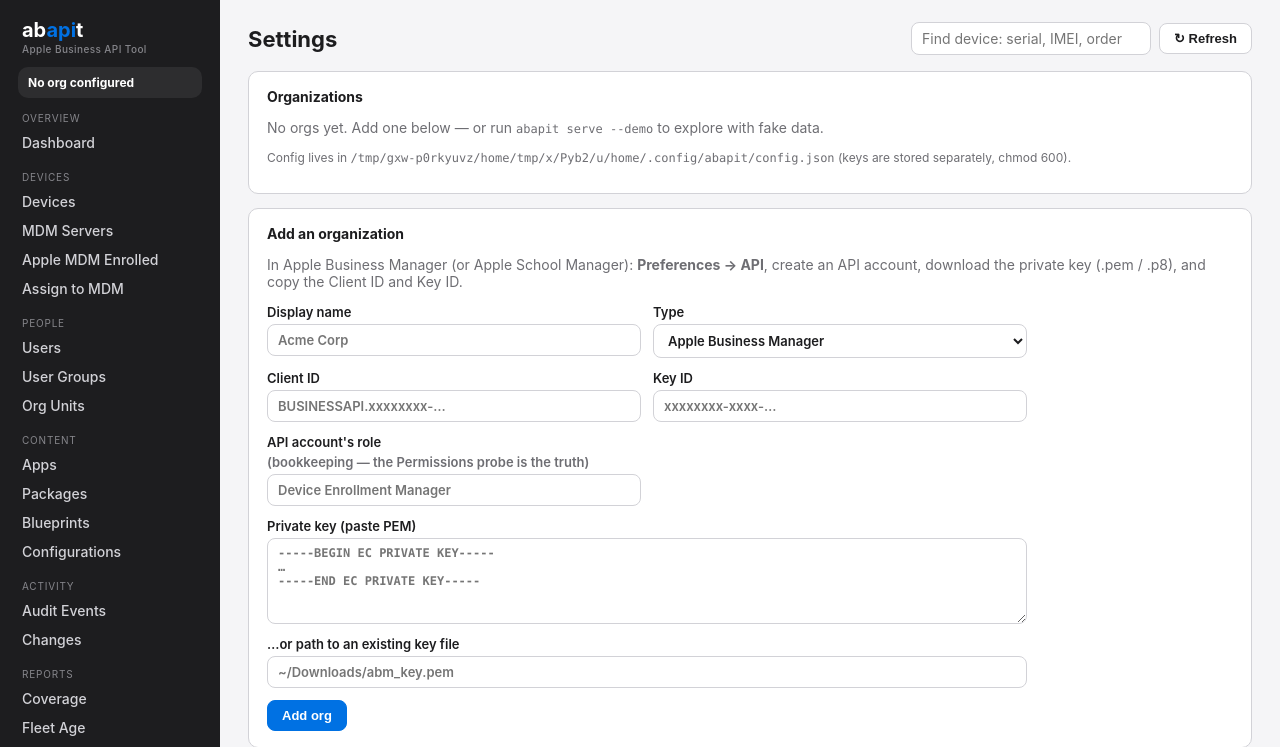
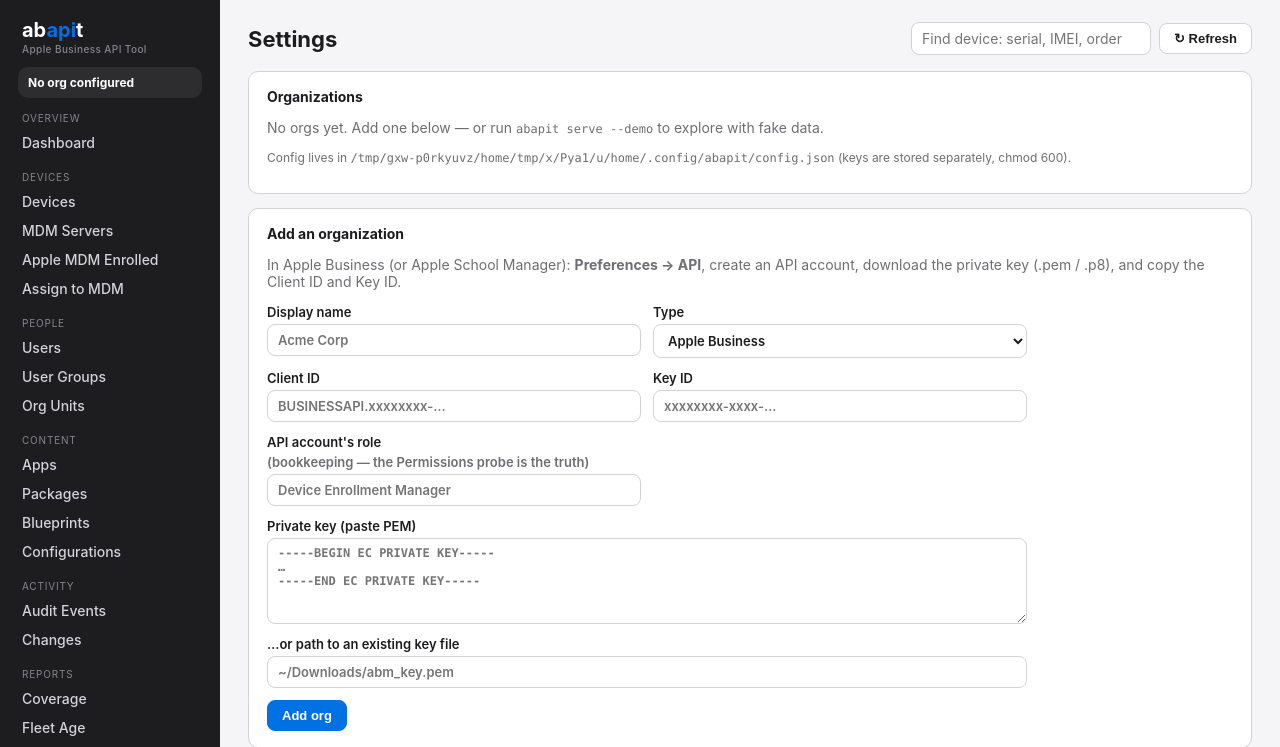
Before and after one commit to goetchstone/abapit, a FastAPI app: page /settings in a window 1280 px wide. Shown: the top 747 px of the page. Run offline with FastAPI, Linux system fonts and the light colour scheme.

Commit message:
Use Apple's current product name: "Apple Business"
Apple dropped "Manager" from the Business product — its own docs and API
namespace are "Apple Business" / AppleBusinessAPI (api-business.apple.com),
while School kept "Manager" (AppleSchoolManagerAPI). Updated the user-visible
strings in the UI, README, and package description to match.

Kept the "ABM" shorthand in dense UI labels (column headers, the
"ABM <-> Mosyle" report title) — it remains the universal abbreviation among
Mac admins, and spelling it out there would cost clarity for no gain.

Co-Authored-By: Claude Opus 4.8 <noreply@anthropic.com>

```diff
--- a/abapit/reports.py
+++ b/abapit/reports.py
@@ -262,7 +262,7 @@ def device_timeline(abm_attrs: dict | None, mosyle_attrs: dict | None,
             items.append({"when": when, "kind": kind, "label": label, "source": source})
 
     add(abm.get("orderDateTime"), "ordered", "Ordered", "ABM")
-    add(abm.get("addedToOrgDateTime"), "added", "Added to Apple Business Manager", "ABM")
+    add(abm.get("addedToOrgDateTime"), "added", "Added to Apple Business", "ABM")
     for event in (audit_events or []):
         attrs = event.get("attributes", {})
         label = attrs.get("type", "event").replace("_", " ").title()
--- a/abapit/web/templates/device_detail.html
+++ b/abapit/web/templates/device_detail.html
@@ -25,7 +25,7 @@ table.kv td:last-child{text-align:right}
     <span class="muted mono">{{ device_id }}</span></h2>
   {% if aattr and mattr %}<span class="pill success">Owned &amp; managed</span>
   {% elif mattr %}<span class="pill success">Managed in Mosyle</span>
-  {% else %}<span class="pill">In Apple Business Manager</span>{% endif %}
+  {% else %}<span class="pill">In Apple Business</span>{% endif %}
 </div>
 
 {% if mattr %}
@@ -43,7 +43,7 @@ table.kv td:last-child{text-align:right}
 <div class="panels">
   {% if aattr %}
   <section class="panel">
-    <h2>Apple Business Manager <span class="muted">owned</span></h2>
+    <h2>Apple Business <span class="muted">owned</span></h2>
     <table class="kv">
       <tr><td>Model</td><td>{{ aattr.deviceModel or '—' }}</td></tr>
       <tr><td>Family</td><td>{{ aattr.productFamily or '—' }}</td></tr>
@@ -123,7 +123,7 @@ table.kv td:last-child{text-align:right}
 
 <div class="panels">
   {% if aattr %}
-  <section class="panel wide"><details><summary>All Apple Business Manager attributes</summary>{{ attr_table(aattr) }}</details></section>
+  <section class="panel wide"><details><summary>All Apple Business attributes</summary>{{ attr_table(aattr) }}</details></section>
   {% endif %}
   {% if mattr %}
   <section class="panel wide"><details><summary>All Mosyle attributes</summary>{{ attr_table(mattr) }}</details></section>
--- a/abapit/web/templates/mdm_server_edit.html
+++ b/abapit/web/templates/mdm_server_edit.html
@@ -11,7 +11,7 @@
   <section class="panel wide">
     <h2>{{ 'Service details' if editing else 'Create a device management service' }}</h2>
     <p class="muted">A device management service is the MDM that devices are
-    assigned to in Apple Business Manager. Devices are moved on the
+    assigned to in Apple Business. Devices are moved on the
     <a href="/assign">Assign to MDM</a> page, not here.</p>
 
     <form method="post"
@@ -34,7 +34,7 @@
                   placeholder="MIIDXTCCAkWgAwIBAgIJALx…">{{ cert_data | default('') }}</textarea>
       </label>
       <label class="full"><input type="checkbox" name="disown" value="1">
-        Allow this service to release devices from Apple Business Manager
+        Allow this service to release devices from Apple Business
         <span class="muted">(enableMdmDisownFlag)</span>
       </label>
       {% endif %}
--- a/abapit/web/templates/reconciliation.html
+++ b/abapit/web/templates/reconciliation.html
@@ -5,7 +5,7 @@
 
 {% if report is none %}
 <div class="panel">
-  <p class="muted">Reconciliation compares the devices an Apple Business Manager
+  <p class="muted">Reconciliation compares the devices an Apple Business
   org <em>owns</em> against the devices a Mosyle org actually <em>manages</em> —
   surfacing the gap neither tool shows alone. Configure <strong>both</strong> an
   Apple org and a Mosyle org in <a href="/settings">Settings</a> to enable it.</p>
@@ -51,7 +51,7 @@
 <div class="panels">
   <section class="panel wide">
     <h2>In ABM, not enrolled in Mosyle <span class="count">{{ report.abm_only | length }}</span></h2>
-    <p class="muted">Owned in Apple Business Manager but not managed by this Mosyle tenant — the unmanaged-asset gap.</p>
+    <p class="muted">Owned in Apple Business but not managed by this Mosyle tenant — the unmanaged-asset gap.</p>
     <input data-filter="#abm-only" type="search" placeholder="Filter…">
     <table id="abm-only">
       <thead><tr><th>Serial</th><th>Model</th><th>Family</th><th>ABM status</th><th>Added to ABM</th></tr></thead>
--- a/abapit/web/templates/settings.html
+++ b/abapit/web/templates/settings.html
@@ -52,13 +52,13 @@ Orgs added here will be used the next time you run <code>abapit serve</code> wit
 
   <section class="panel wide">
     <h2>Add an organization</h2>
-    <p class="muted">In Apple Business Manager (or Apple School Manager): <strong>Preferences → API</strong>,
+    <p class="muted">In Apple Business (or Apple School Manager): <strong>Preferences → API</strong>,
     create an API account, download the private key (.pem / .p8), and copy the Client ID and Key ID.</p>
     <form method="post" action="/settings/orgs" class="form-grid">
       <label>Display name <input name="name" required placeholder="Acme Corp"></label>
       <label>Type
         <select name="scope">
-          <option value="business">Apple Business Manager</option>
+          <option value="business">Apple Business</option>
           <option value="school">Apple School Manager</option>
         </select>
       </label>
--- a/pyproject.toml
+++ b/pyproject.toml
@@ -5,7 +5,7 @@ build-backend = "hatchling.build"
 [project]
 name = "abapit"
 version = "0.2.0"
-description = "Apple Business API Tool — a local web GUI for the Apple Business Manager and Apple School Manager APIs, built for Mac admins."
+description = "Apple Business API Tool — a local web GUI for the Apple Business and Apple School Manager APIs, built for Mac admins."
 readme = "README.md"
 license = { text = "MIT" }
 # 3.9 is the Python that ships with macOS (Command Line Tools); abapit runs
```
Also changed, not shown: README.md.
